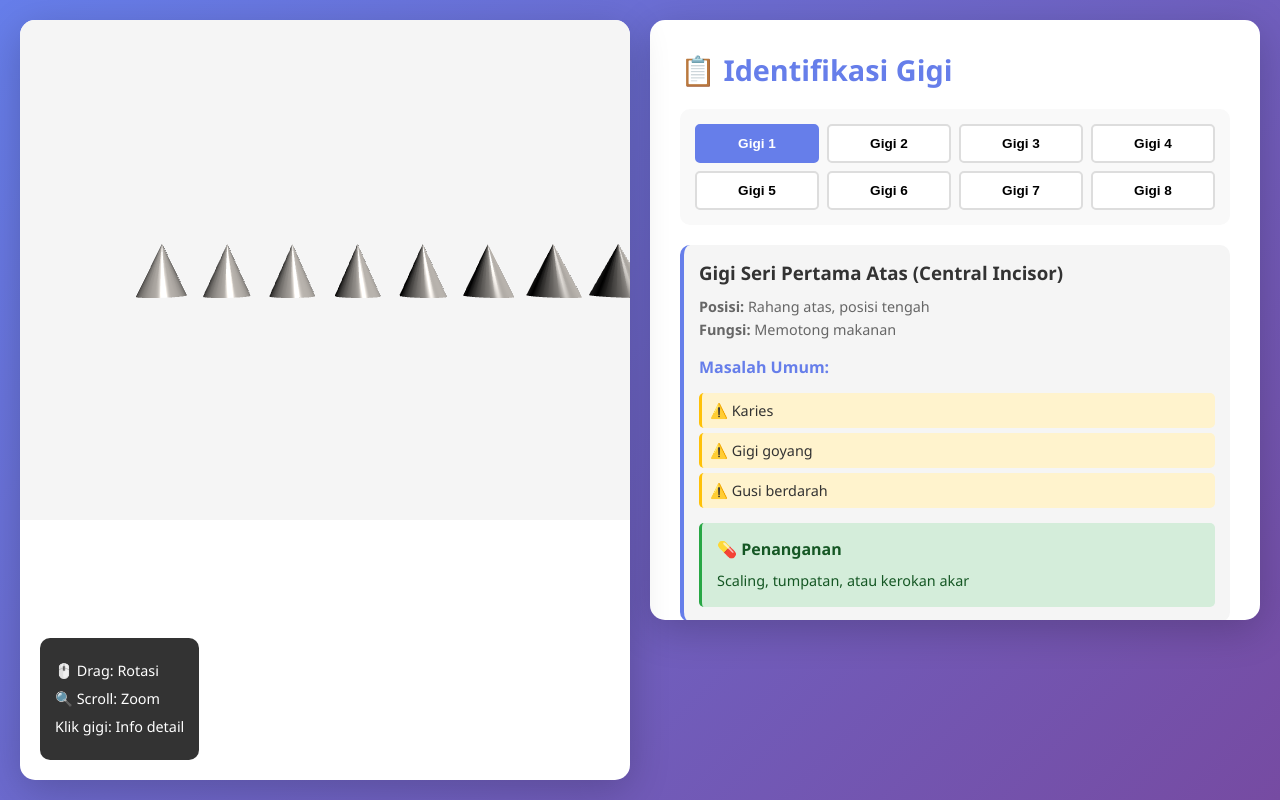
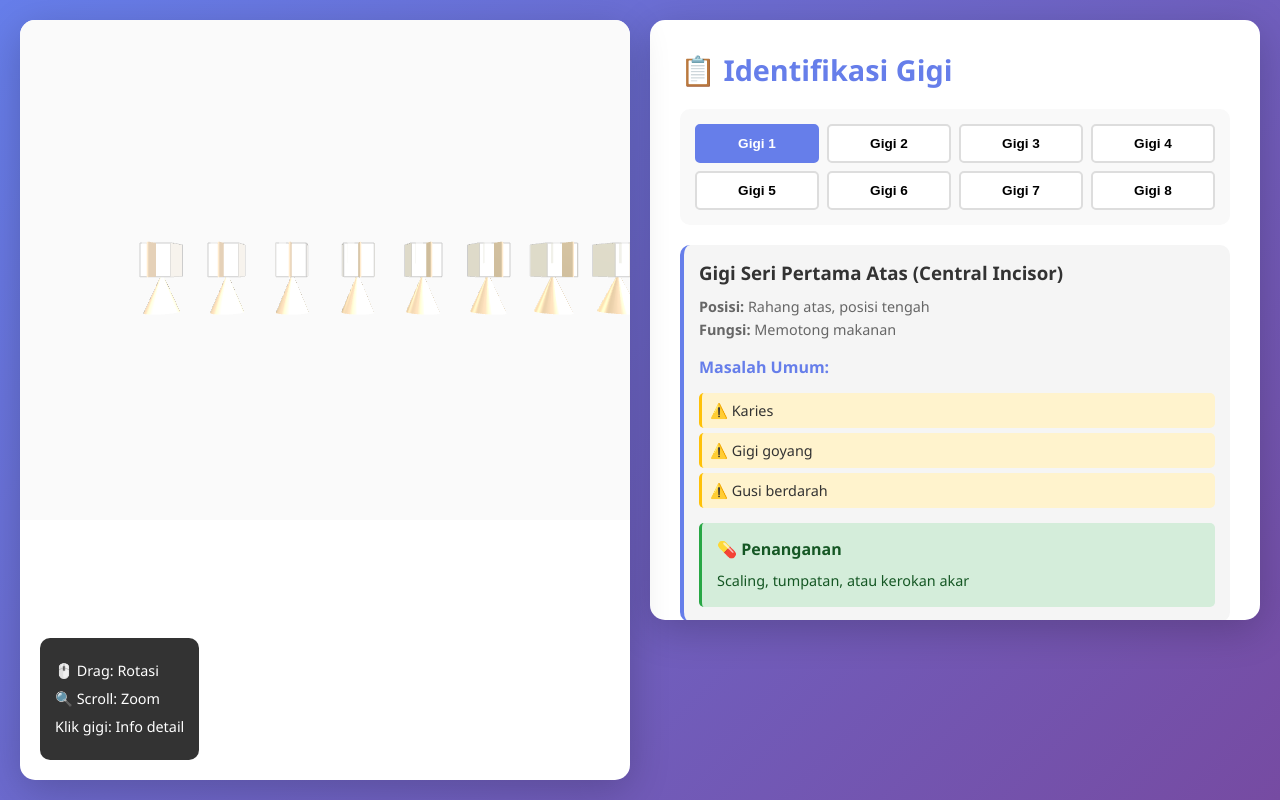
Before and after one commit to gylza123-max/expense-tracker, a plain HTML site: page gigi-3d-interactive.html in a window 1280 px wide. Drawn offline with nearby package versions, Linux system fonts and the light colour scheme; animation ran at ten frames a second.

Commit message:
Improve lighting and tooth model details
Enhanced lighting and tooth geometry in 3D scene.

```diff
--- a/gigi-3d-interactive.html
+++ b/gigi-3d-interactive.html
@@ -279,14 +279,23 @@
                 this.scene.background = new THREE.Color(0xf5f5f5);
                 this.camera.position.z = 5;
 
-                // Lighting
-                const light1 = new THREE.DirectionalLight(0xffffff, 0.8);
-                light1.position.set(5, 10, 7);
+                // Lighting lebih bagus
+                const light1 = new THREE.DirectionalLight(0xffffff, 1.2);
+                light1.position.set(8, 15, 10);
+                light1.castShadow = true;
+                light1.shadow.mapSize.width = 2048;
+                light1.shadow.mapSize.height = 2048;
                 this.scene.add(light1);
 
-                const light2 = new THREE.DirectionalLight(0xffffff, 0.4);
-                light2.position.set(-5, -10, -7);
+                const light2 = new THREE.DirectionalLight(0xffffdd, 0.6);
+                light2.position.set(-8, 5, -8);
                 this.scene.add(light2);
+
+                const light3 = new THREE.AmbientLight(0xffffff, 0.5);
+                this.scene.add(light3);
+
+                // Background lebih terang
+                this.scene.background = new THREE.Color(0xfafafa);
 
                 this.teeth = [];
                 this.createTeeth();
@@ -308,22 +317,67 @@
             }
 
             createToothGeometry(position, id) {
-                const geometry = new THREE.ConeGeometry(0.35, 0.8, 32);
-                const material = new THREE.MeshPhongMaterial({
-                    color: 0xfff8f0,
-                    shininess: 100,
+                // Group untuk gigi (korona + akar)
+                const toothGroup = new THREE.Group();
+                toothGroup.position.set(position[0], position[1], position[2]);
+                toothGroup.toothId = id;
+
+                // KORONA (bagian atas putih)
+                const coronaGeometry = new THREE.BoxGeometry(0.45, 0.5, 0.4);
+                const coronaMaterial = new THREE.MeshPhongMaterial({
+                    color: 0xfaf6f0,
+                    shininess: 120,
                     side: THREE.DoubleSide
                 });
+                const corona = new THREE.Mesh(coronaGeometry, coronaMaterial);
+                corona.position.y = 0.15;
+                corona.castShadow = true;
+                corona.receiveShadow = true;
+                toothGroup.add(corona);
 
-                const tooth = new THREE.Mesh(geometry, material);
-                tooth.position.set(position[0], position[1], position[2]);
-                tooth.toothId = id;
+                // AKAR (bagian bawah kuning)
+                const rootGeometry = new THREE.ConeGeometry(0.25, 0.6, 32);
+                const rootMaterial = new THREE.MeshPhongMaterial({
+                    color: 0xf4d9b8,
+                    shininess: 60,
+                    side: THREE.DoubleSide
+                });
+                const root = new THREE.Mesh(rootGeometry, rootMaterial);
+                root.position.y = -0.35;
+                root.castShadow = true;
+                root.receiveShadow = true;
+                toothGroup.add(root);
 
-                tooth.addEventListener = function(event, callback) {
-                    if (event === 'click') this.callback = callback;
-                };
+                // GARIS VERTIKAL GIGI (groove)
+                const grooveGeometry = new THREE.BoxGeometry(0.02, 0.5, 0.4);
+                const grooveMaterial = new THREE.MeshPhongMaterial({
+                    color: 0xe8d4ba,
+                    shininess: 40
+                });
+                const groove = new THREE.Mesh(grooveGeometry, grooveMaterial);
+                groove.position.y = 0.15;
+                groove.position.z = 0.21;
+                toothGroup.add(groove);
 
-                return tooth;
+                // HIGHLIGHT (shine effect)
+                const highlightGeometry = new THREE.BoxGeometry(0.1, 0.3, 0.05);
+                const highlightMaterial = new THREE.MeshPhongMaterial({
+                    color: 0xffffff,
+                    shininess: 200,
+                    transparent: true,
+                    opacity: 0.5
+                });
+                const highlight = new THREE.Mesh(highlightGeometry, highlightMaterial);
+                highlight.position.set(-0.12, 0.25, 0.22);
+                toothGroup.add(highlight);
+
+                // OUTLINE BORDER
+                const edges = new THREE.EdgesGeometry(coronaGeometry);
+                const line = new THREE.LineSegments(edges, new THREE.LineBasicMaterial({ color: 0xcccccc, linewidth: 1 }));
+                line.position.copy(corona.position);
+                toothGroup.add(line);
+
+                return toothGroup;
             }
 
             setupControls() {
```
